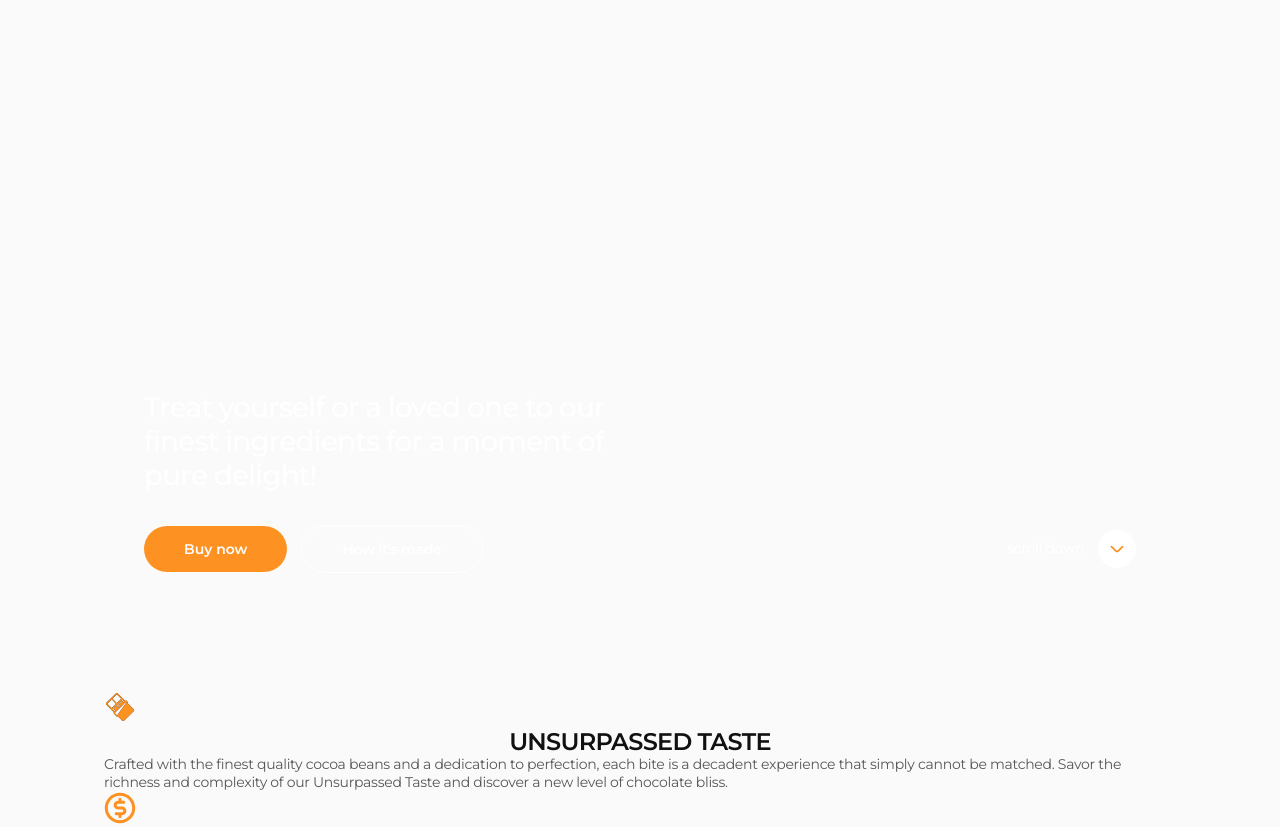
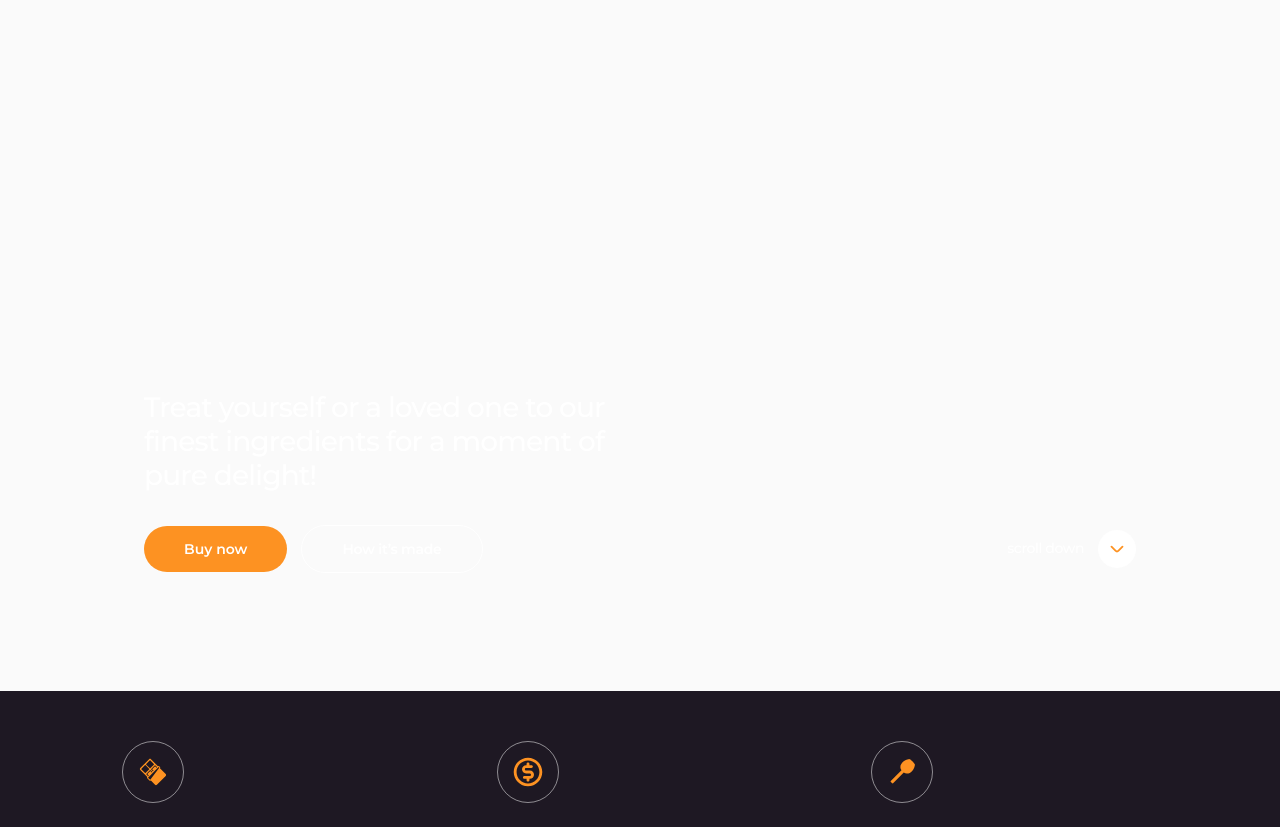
Before and after one commit to VIPon4ik/SimplyChocolate, a website: page index.html in a window 1280 px wide. Shown: the part 79-906 px from the top of the page. Drawn offline with nearby package versions, Linux system fonts and the light colour scheme.

Commit message:
Styling second-section

```diff
--- a/index.html
+++ b/index.html
@@ -16,6 +16,7 @@
         <link rel="stylesheet" href="./styles/general.css" />
         <link rel="stylesheet" href="./styles/header.css" />
         <link rel="stylesheet" href="./styles/hero-section.css" />
+        <link rel="stylesheet" href="./styles/second-section.css">
         <title>Simply Chocolate</title>
     </head>
     <body>
@@ -104,8 +105,8 @@
                         <li class="second-section-list-item">
                             <svg
                                 class="second-section-svg"
-                                width="32"
-                                height="32"
+                                width="62"
+                                height="62"
                             >
                                 <use
                                     href="./img/icons/sprite.svg#icon-chocolate"
@@ -125,8 +126,8 @@
                         <li class="second-section-list-item">
                             <svg
                                 class="second-section-svg"
-                                width="32"
-                                height="32"
+                                width="62"
+                                height="62"
                             >
                                 <use
                                     href="./img/icons/sprite.svg#icon-coin"
@@ -147,8 +148,8 @@
                         <li class="second-section-list-item">
                             <svg
                                 class="second-section-svg"
-                                width="32"
-                                height="32"
+                                width="62"
+                                height="62"
                             >
                                 <use
                                     href="./img/icons/sprite.svg#icon-spoon"
--- a/styles/second-section.css
+++ b/styles/second-section.css
@@ -0,0 +1,32 @@
+.second-section {
+    background-color: var(--second-color);
+    padding: 50px 0;
+}
+.second-section .container {
+    padding: 0 50px;
+}
+.second-section-list {
+    display: flex;
+    gap: 88px;
+}
+.second-section-svg {
+    border-radius: 365px;
+    border: 1px solid rgba(255, 255, 255, 0.50);
+    padding: 15px;
+    margin-bottom: 22px;
+}
+.second-section-list-item {
+    width: 410px;
+}
+.second-section-list-item h2 {
+    color: var(--text-second-color);
+    text-align: left;
+    margin-bottom: 18px;
+    font-size: 18px;
+    font-weight: 600;
+    line-height: normal;
+    letter-spacing: normal;
+}
+.second-section-list-item p {
+    color: rgba(255, 255, 255, 0.70);
+}
```
